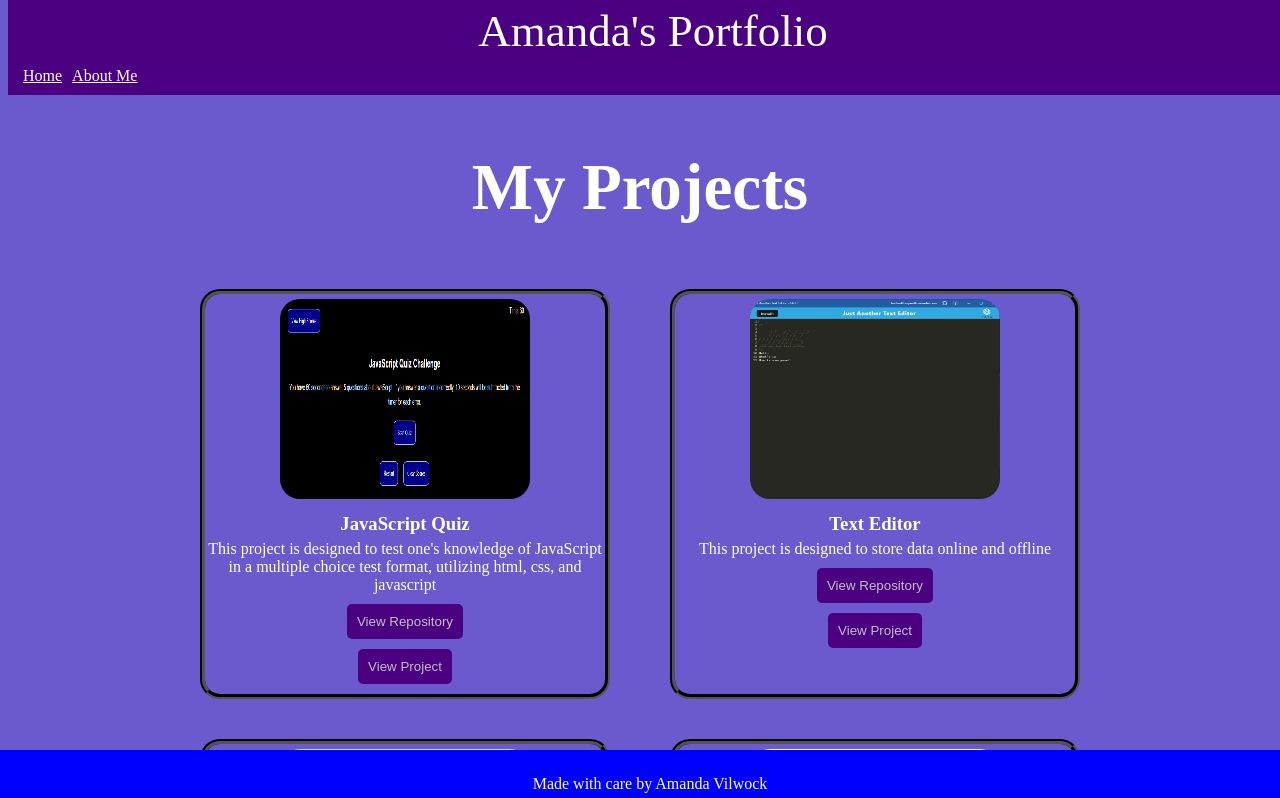
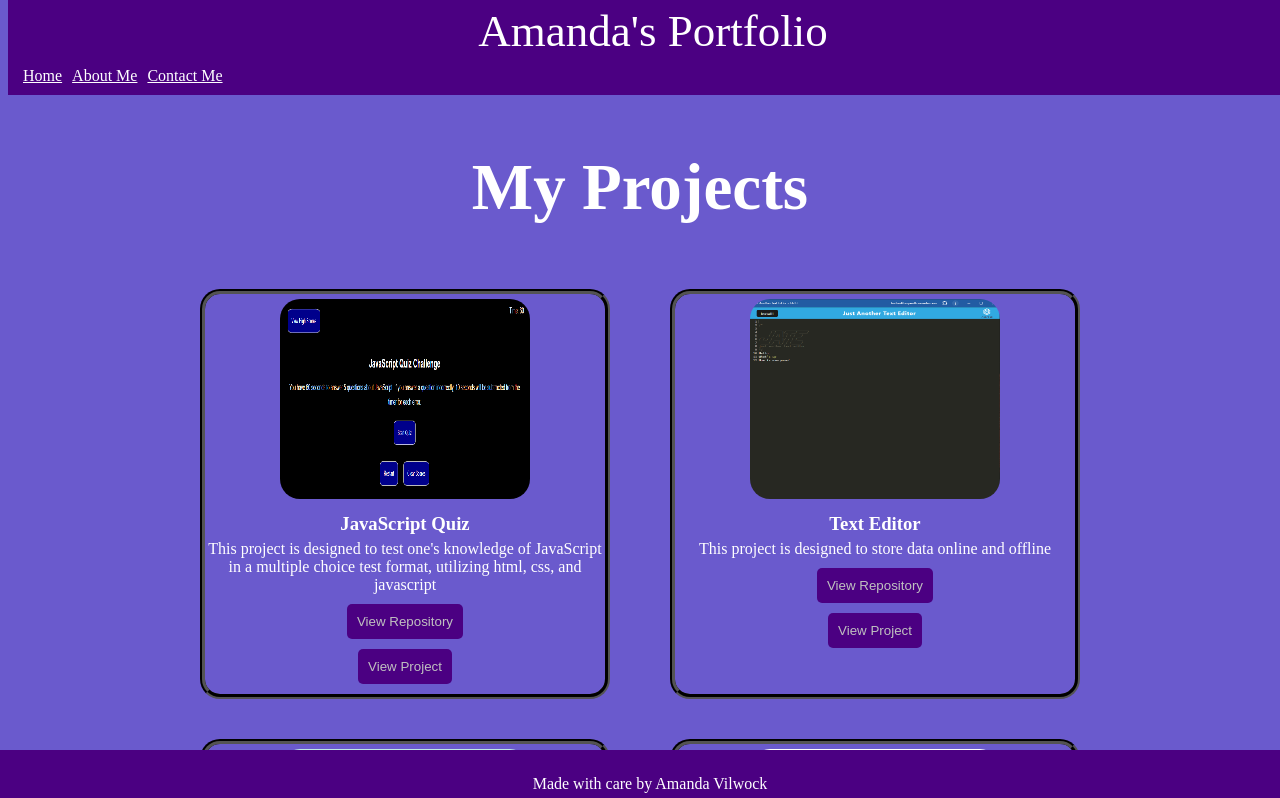
Before and after one commit to avilwock/React-Portfolio, a React (Vite) app: page / in a window 1280 px wide. Shown: the top 798 px of the page. Built offline with nearby package versions, Linux system fonts and the light colour scheme.

Commit message:
added contactPage and updated navigation to it

```diff
--- a/package.json
+++ b/package.json
@@ -5,10 +5,10 @@
   "type": "module",
   "scripts": {
     "dev": "vite",
+    "start": "vite",
     "build": "vite build",
-    "lint": "eslint . --ext js,jsx --report-unused-disable-directives --max-warnings 0",
-    "preview": "vite preview",
-    "start": "npm run dev"
+    "lint": "eslint src --ext js,jsx --report-unused-disable-directives --max-warnings 0",
+    "preview": "vite preview"
   },
   "dependencies": {
     "react": "^18.2.0",
--- a/src/components/Footer.jsx
+++ b/src/components/Footer.jsx
@@ -1,6 +1,6 @@
 export default function Footer() {
     return (
-      <footer style={{ backgroundColor: 'blue', textAlign: 'center', alignItems: 'center', width: '100%', height: '30px', lineHeight: '15px', position: 'fixed', bottom: '0', left: '0', padding: '10px' }}>
+      <footer style={{ backgroundColor: 'indigo', textAlign: 'center', alignItems: 'center', width: '100%', height: '30px', lineHeight: '15px', position: 'fixed', bottom: '0', left: '0', padding: '10px' }}>
         <p>Made with care by Amanda Vilwock</p>
       </footer>
     );
--- a/src/components/Nav.jsx
+++ b/src/components/Nav.jsx
@@ -29,6 +29,9 @@ export default function Nav() {
         <li style={{ padding: '5px' }}>
           <Link className="nav-link text-light" style={{ color: 'white' }} to="/about">About Me</Link>
         </li>
+        <li style={{ padding: '5px' }}>
+        <Link className="nav-link text-light" style={{ color: 'white' }} to="/contact">Contact Me</Link>
+        </li>
       </ul>
     </nav>
   );
--- a/src/main.jsx
+++ b/src/main.jsx
@@ -6,6 +6,7 @@ import App from './App.jsx';
 import Error from './pages/ErrorPage.jsx';
 import Home from './pages/HomePage.jsx';
 import About from './pages/ProfilePage.jsx';
+import Contact from './pages/ContactPage.jsx';
 
 // Define the accessible routes, and which components respond to which URL
 const router = createBrowserRouter([
@@ -22,6 +23,10 @@ const router = createBrowserRouter([
         path: '/About',
         element: <About />,
       },
+      {
+        path: '/Contact',
+        element: <Contact />,
+      }
     ],
   },
 ]);
--- /dev/null
+++ b/src/pages/ContactPage.jsx
@@ -0,0 +1,16 @@
+export default function ContactPage() {
+    return (
+        <>
+            <div>
+                <h2 style ={{ fontSize: '60px', marginTop: '130px', marginBottom: '90px', display: 'flex', justifyContent: 'center', alignContent: 'center'}}>Contact Me</h2>
+                    <form style= {{display: 'flex', flexDirection: 'column', alignItems: 'center'}}>
+                        <input style={{width: '80%'}} type="text" id="name" name="name" placeholder="Name"/>
+                        <input style={{width: '80%'}} type="text" id="email" name="email" placeholder="Email"/>
+                        <input style={{width: '80%', height: '200px'}} type="text" id="message" name="message"placeholder="Please type your message"/>
+                        <button style ={{borderRadius: '8px', fontSize: '20px', width: '95px', height: '40px', margin: '20px', backgroundColor: 'indigo', color: 'white' }}type="submit">Submit</button>
+                    </form>
+            </div>
+
+        </>
+    );
+  }
```
